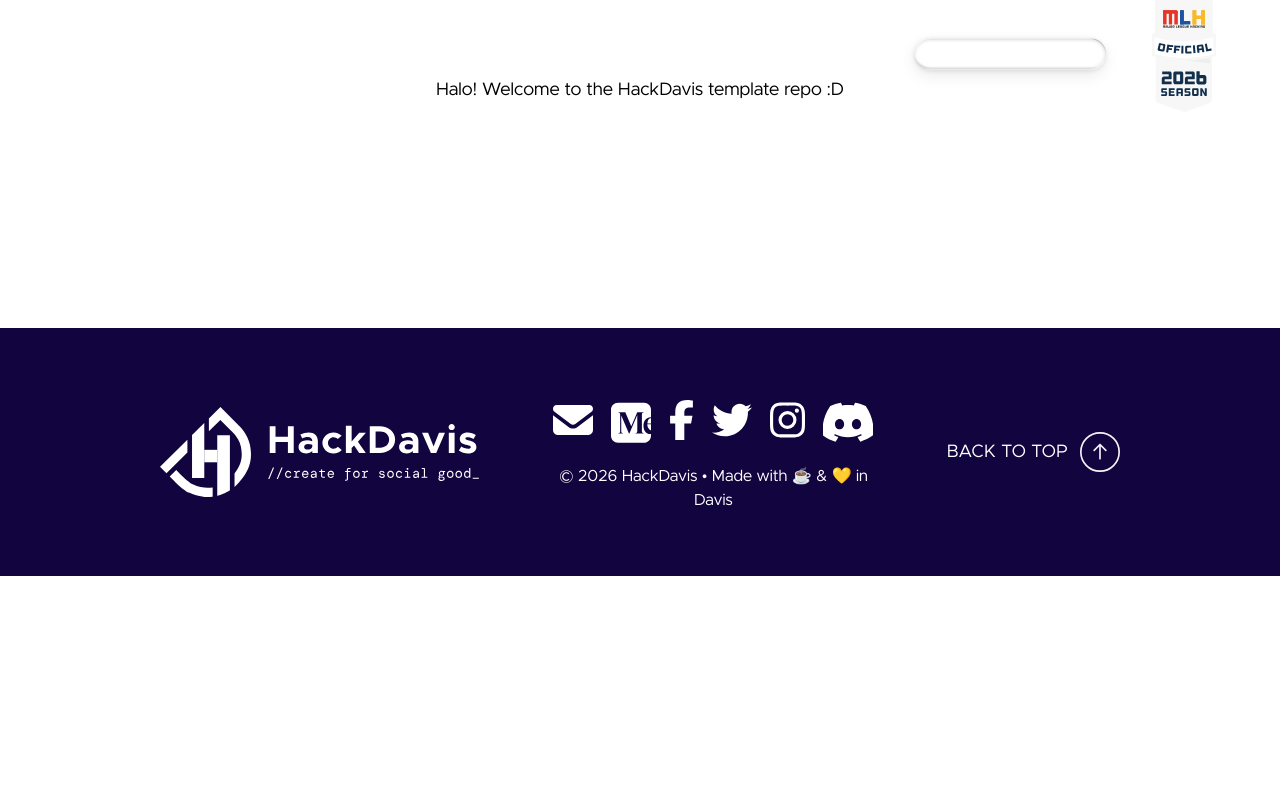
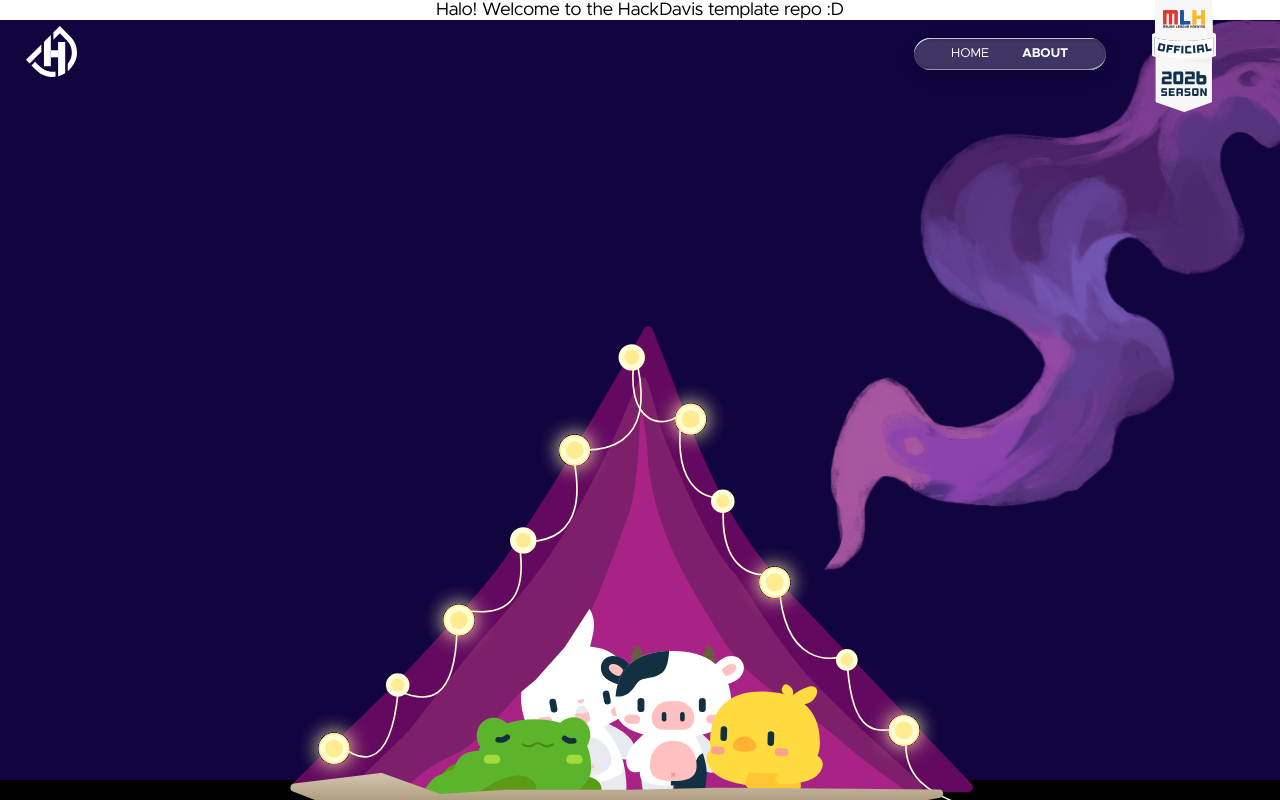
Before and after one commit to HackDavis/website-2026, a Next.js app: page / in a window 1280 px wide. Shown: the top 800 px of the page. Built offline with nearby package versions, Linux system fonts and the light colour scheme.

Commit message:
Donor scroll mobile+desktop

```diff
--- /dev/null
+++ b/app/(pages)/(index-page)/_components/DonorScroll/DonorScroll.tsx
@@ -0,0 +1,24 @@
+import Image from 'next/image';
+import tent from '@public/Images/donor_scroll/tent.svg';
+import mobile_cloud from '@public/Images/donor_scroll/mobile_cloud.svg';
+
+export default function DonorScroll() {
+  return (
+    <>
+      <div className="donor-scroll-section flex flex-col items-center relative w-full h-[100vw] sm:h-[800px] overflow-x-clip bg-[#11043F]">
+        <Image
+          src={mobile_cloud}
+          alt="Cloud"
+          className="h-auto w-full sm:w-[140vw] md:w-[38vw] right-0 absolute top-0 "
+        />
+        <Image
+          src={tent}
+          alt="Tent"
+          className="hidden md:block md:h-[580px] md:mt-[300px] md:ml-[80px] z-10"
+        />
+        {/* Just a black div to elevate the 'ground' */}
+        <div className="h-0 md:h-[250px] bg-black w-full -mt-[120px]"></div>
+      </div>
+    </>
+  );
+}
--- a/app/(pages)/(index-page)/page.tsx
+++ b/app/(pages)/(index-page)/page.tsx
@@ -1,7 +1,10 @@
+import DonorScroll from './_components/DonorScroll/DonorScroll';
+
 export default function Home() {
   return (
-    <div className="grid grid-rows-[20px_1fr_20px] items-center justify-items-center p-8 pb-20 gap-16 sm:p-20">
+    <div className="grid grid-rows-[20px_1fr] items-center justify-items-center">
       <p>Halo! Welcome to the HackDavis template repo :D</p>
+      <DonorScroll />
     </div>
   );
 }
--- a/app/(pages)/_components/Footer/Footer.tsx
+++ b/app/(pages)/_components/Footer/Footer.tsx
@@ -16,15 +16,24 @@ const scrollToTop = () => {
   window.scrollTo({ top: 0, behavior: 'smooth' });
 };
 
-export default function Footer() {
+interface FooterProps {
+  variant?: 'index' | 'about-us';
+}
+
+export default function Footer({ variant = 'about-us' }: FooterProps) {
   const logoStyles =
     'h-6 text-white transition hover:text-gray-300 break-400:h-7 md:h-8 lg:h-8 xl:h-10 2xl:h-15';
+
+  const bgColor = variant === 'index' ? 'bg-[#000008] z-[-1]' : 'bg-[#11043F]';
+
   return (
-    <footer className="relative z-10 flex w-full h-70 flex-col bg-[#11043F]">
+    <footer className={`relative z-10 flex w-full h-70 flex-col ${bgColor}`}>
       {/* Content Container */}
       <div className="mx-auto mt-[20%] flex w-3/4 flex-col items-center justify-around gap-8 break-400:mt-[7%] break-625:gap-12 md:mt-[7%] lg:relative lg:my-[5%] lg:flex-row lg:justify-between lg:gap-0 lg:px-0">
         {/* HackDavis Logo */}
-        <div className="flex w-full flex-row items-center justify-center gap-4 lg:w-1/3 bg-[#11043F]">
+        <div
+          className={`flex w-full flex-row items-center justify-center gap-4 lg:w-1/3 ${bgColor}`}
+        >
           <Image
             src="/Footer/hdLogoWhite.svg"
             alt="HackDavis Logo"
--- a/app/(pages)/layout.tsx
+++ b/app/(pages)/layout.tsx
@@ -1,3 +1,5 @@
+'use client';
+import { usePathname } from 'next/navigation';
 import type { Metadata } from 'next';
 import '@globals/styles/globals.scss';
 import metadataJSON from '@app/(pages)/_globals/metadata.json';
@@ -5,19 +7,22 @@ import fonts from './_globals/fonts';
 import Header from './_components/Header/Header';
 import Footer from '@app/(pages)/_components/Footer/Footer';
 
-export const metadata: Metadata = metadataJSON;
+// export const metadata: Metadata = metadataJSON;
 
 export default function RootLayout({
   children,
 }: Readonly<{
   children: React.ReactNode;
 }>) {
+  const pathname = usePathname();
+  const isIndexPage = pathname === '/';
+
   return (
     <html lang="en">
       <body className={`${fonts} antialiased`}>
         <Header />
         {children}
-        <Footer />
+        <Footer variant={isIndexPage ? 'index' : 'about-us'} />
       </body>
     </html>
   );
```
Also changed, not shown: public/Images/donor_scroll/mobile_cloud.svg (added), public/Images/donor_scroll/tent.svg (added).
